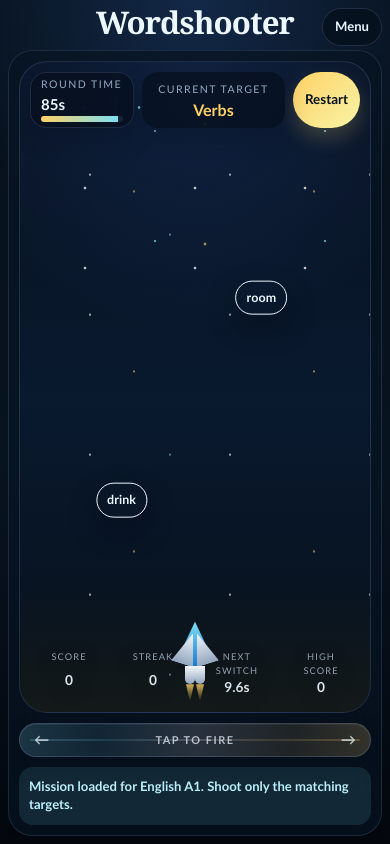
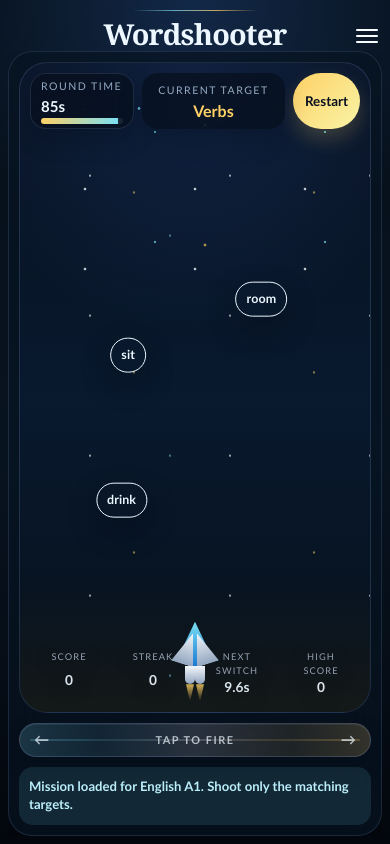
Before and after one commit to KireGW/wordshooter, a React (Vite) app: page / in a window 390 px wide. Built offline with nearby package versions, Linux system fonts and the light colour scheme.

Commit message:
Polish mobile header and gameplay controls

```diff
--- a/src/App.css
+++ b/src/App.css
@@ -44,7 +44,7 @@
 
 .hero-panel {
   display: grid;
-  grid-template-columns: minmax(0, 1fr);
+  grid-template-columns: minmax(210px, 0.92fr) minmax(0, 2.5fr) minmax(138px, 0.48fr);
   gap: 12px;
   align-items: end;
   justify-items: center;
@@ -52,7 +52,10 @@
 }
 
 .hero-copy {
+  grid-column: 2;
+  justify-self: stretch;
   width: 100%;
+  padding: 4px 0 6px;
   -webkit-user-select: none;
   user-select: none;
   -webkit-touch-callout: none;
@@ -65,23 +68,79 @@
   -webkit-touch-callout: none;
 }
 
+.hero-copy p {
+  max-width: 64ch;
+  margin: 12px auto 0;
+}
+
+.hero-copy h1 {
+  position: relative;
+  margin: 0;
+  padding-top: 10px;
+}
+
+.hero-copy h1::after {
+  content: '';
+  position: absolute;
+  left: 50%;
+  top: 0;
+  width: min(180px, 42%);
+  height: 1px;
+  border-radius: 999px;
+  transform: translateX(-50%);
+  background: linear-gradient(
+    90deg,
+    rgba(123, 223, 242, 0),
+    rgba(123, 223, 242, 0.7),
+    rgba(255, 209, 102, 0.75),
+    rgba(255, 209, 102, 0)
+  );
+  box-shadow: 0 0 18px rgba(123, 223, 242, 0.18);
+}
+
 .mobile-menu-button,
 .mobile-menu-panel {
   display: none;
 }
 
 .mobile-top-button {
-  border: 1px solid rgba(184, 192, 255, 0.16);
-  border-radius: 999px;
-  padding: 8px 12px;
-  font: inherit;
-  font-weight: 700;
-  font-size: 0.82rem;
+  border: 0;
+  border-radius: 0;
+  padding: 8px 6px;
   color: #ecf7ff;
-  background: rgba(6, 15, 28, 0.74);
-  backdrop-filter: blur(14px);
+  background: transparent;
   touch-action: manipulation;
   -webkit-tap-highlight-color: transparent;
+}
+
+.mobile-menu-icon {
+  display: inline-grid;
+  gap: 4px;
+  width: 22px;
+}
+
+.mobile-menu-icon span {
+  display: block;
+  width: 22px;
+  height: 2px;
+  border-radius: 999px;
+  background: #f8fbff;
+  transform-origin: center;
+  transition:
+    transform 140ms ease,
+    opacity 140ms ease;
+}
+
+.mobile-menu-button.is-open .mobile-menu-icon span:nth-child(1) {
+  transform: translateY(6px) rotate(45deg);
+}
+
+.mobile-menu-button.is-open .mobile-menu-icon span:nth-child(2) {
+  opacity: 0;
+}
+
+.mobile-menu-button.is-open .mobile-menu-icon span:nth-child(3) {
+  transform: translateY(-6px) rotate(-45deg);
 }
 
 .mobile-menu-panel {
@@ -904,25 +963,32 @@
     height: 100svh;
     min-height: 100svh;
     overflow: hidden;
-    gap: 8px;
+    gap: 4px;
     padding: 8px;
   }
 
   .hero-panel {
     position: relative;
-    grid-template-columns: minmax(0, 1fr);
-    align-items: start;
-    gap: 6px;
+    grid-template-columns: 30px minmax(0, 1fr) 30px;
+    align-items: center;
+    gap: 8px;
     text-align: center;
   }
 
   .hero-panel h1 {
-    margin: 0 0 4px;
-    font-size: clamp(1.9rem, 8vw, 2.7rem);
+    margin: 0;
+    font-size: clamp(1.75rem, 7.4vw, 2.35rem);
   }
 
   .hero-copy {
     min-width: 0;
+    grid-column: 2;
+    width: 100%;
+    padding: 2px 0 0;
+  }
+
+  .hero-copy p {
+    margin-top: 3px;
   }
 
   .mobile-menu-button,
@@ -931,10 +997,13 @@
   }
 
   .mobile-top-button {
-    position: absolute;
-    top: 0;
+    position: relative;
     z-index: 30;
-    min-width: 58px;
+    min-width: 30px;
+    grid-column: 3;
+    justify-self: end;
+    align-self: center;
+    padding: 4px 2px;
   }
 
   .mobile-menu-button {
--- a/src/App.jsx
+++ b/src/App.jsx
@@ -193,24 +193,24 @@
   const { width, height } = viewportSize
   if (width <= 390 || height <= 760) {
     return {
-      initialCount: 2,
-      minActiveWords: 2,
-      maxActiveWords: 3,
+      initialCount: 3,
+      minActiveWords: 3,
+      maxActiveWords: 4,
     }
   }
 
   if (width <= 480 || height <= 860) {
     return {
-      initialCount: 2,
-      minActiveWords: 3,
-      maxActiveWords: 4,
+      initialCount: 3,
+      minActiveWords: 4,
+      maxActiveWords: 5,
     }
   }
 
   return {
-    initialCount: 3,
-    minActiveWords: 3,
-    maxActiveWords: 4,
+    initialCount: 4,
+    minActiveWords: 4,
+    maxActiveWords: 5,
   }
 }
 const getWordBoxMetrics = (text, isMobileLayout = false) => {
@@ -778,7 +778,7 @@
     recentWordsByCategory = {},
     yRange = { min: ACTIVE_SPAWN_Y_MIN, max: ACTIVE_SPAWN_Y_MAX },
   ) => {
-    const shouldFavorTarget = spawnCount % 3 === 0 || Math.random() < 0.5
+    const shouldFavorTarget = spawnCount % 5 === 0 || Math.random() < 0.34
     const fallbackPool = categoryOrder.filter((item) => item !== targetCategory)
     const categoryId = shouldFavorTarget
       ? targetCategory
@@ -1842,10 +1842,15 @@
         {isMobileLayout ? (
           <button
             type="button"
-            className="mobile-top-button mobile-menu-button"
+            className={`mobile-top-button mobile-menu-button ${mobileMenuOpen ? 'is-open' : ''}`}
             onClick={() => setMobileMenuOpen((current) => !current)}
+            aria-label={mobileMenuOpen ? 'Close menu' : 'Open menu'}
           >
-            {mobileMenuOpen ? 'Close' : 'Menu'}
+            <span className="mobile-menu-icon" aria-hidden="true">
+              <span />
+              <span />
+              <span />
+            </span>
           </button>
         ) : null}
       </section>
--- a/src/gameData.js
+++ b/src/gameData.js
@@ -264,9 +264,9 @@
       B1: {
         label: 'B1 Intermedio',
         categories: [
-          future(['viajaré', 'vamos a salir', 'cambiará', 'volverás', 'lloverá', 'vamos a aprender']),
-          connective(['aunque', 'porque', 'mientras', 'entonces', 'asi que', 'para que']),
-          subjunctive(['quiero que vengas', 'es posible que sea', 'cuando tengas tiempo', 'ojala llueva', 'dudo que puedan', 'antes de que salgan']),
+          future(['viajaré', 'vamos a salir', 'cambiará', 'volverás', 'lloverá', 'vamos a aprender', 'voy a estudiar', 'seguirá creciendo', 'va a llegar tarde', 'mañana saldremos', 'el plan cambiará pronto', 'vamos a volver temprano']),
+          connective(['aunque', 'porque', 'mientras', 'entonces', 'asi que', 'para que', 'por eso', 'sin embargo', 'al mismo tiempo', 'despues de eso', 'por un lado', 'como resultado']),
+          subjunctive(['quiero que vengas', 'es posible que sea', 'cuando tengas tiempo', 'ojala llueva', 'dudo que puedan', 'antes de que salgan', 'me alegra que estes aqui', 'es mejor que esperemos', 'no creo que funcione', 'tal vez llegue tarde']),
         ],
       },
       B2: {
```
